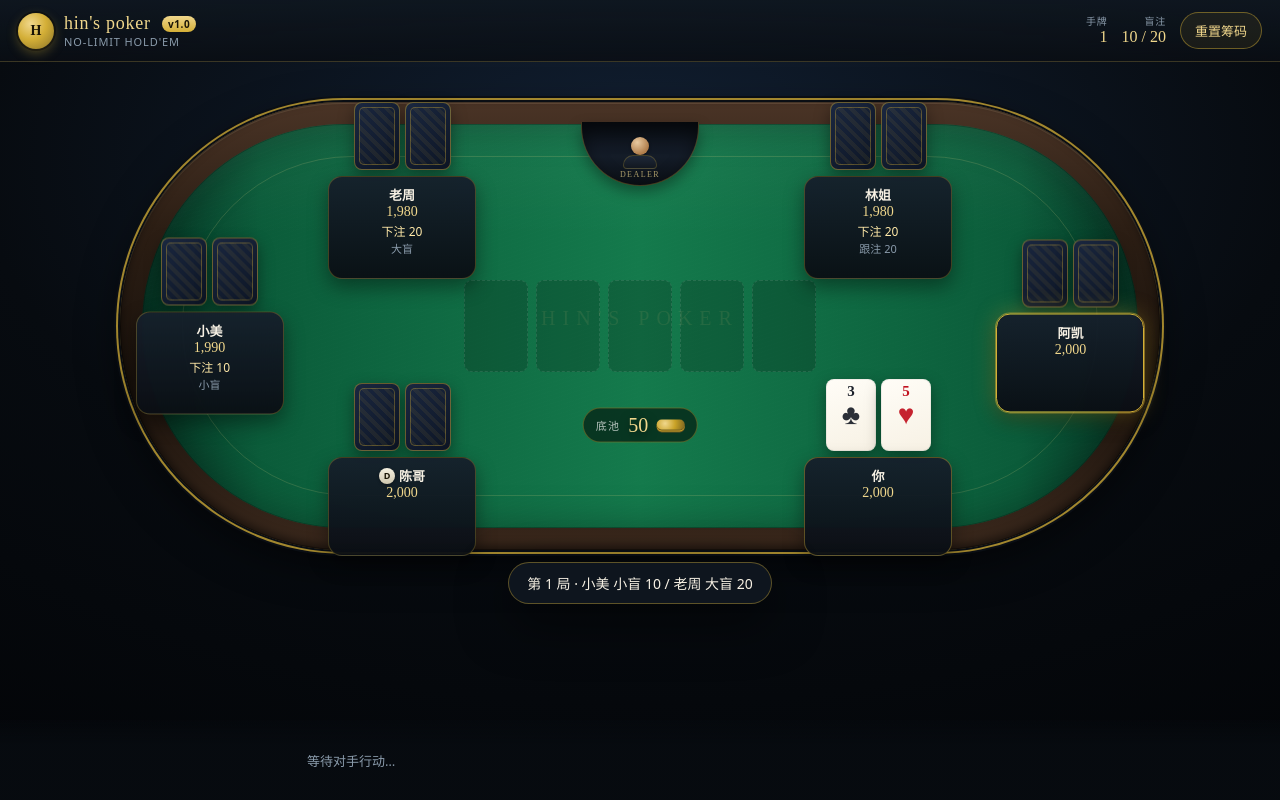
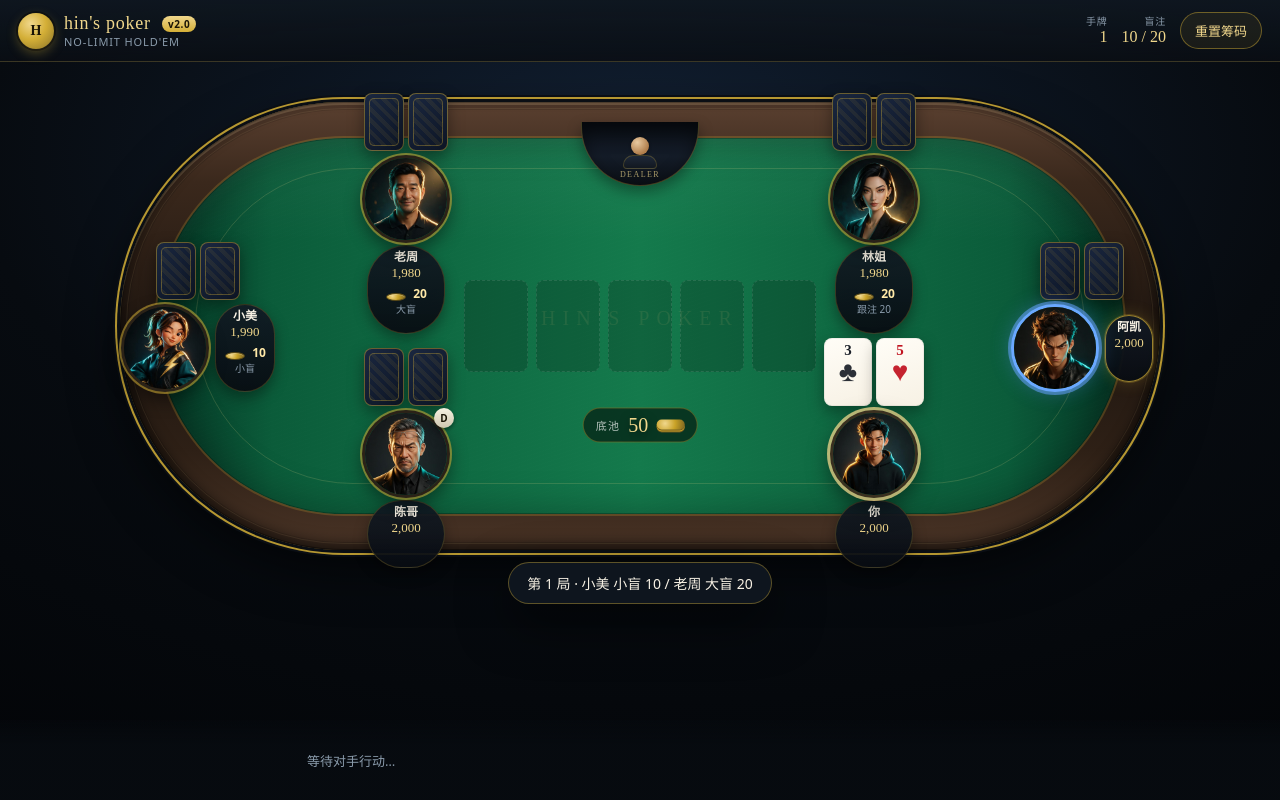
Before and after one commit to heyuxuan-git/hins-poker, a website: page index.html in a window 1280 px wide. Both pictures are taken after a click on the button "发牌 · 开始新局". Drawn offline with Linux system fonts and the light colour scheme.

Commit message:
release: v2.0 character avatars, chip-stack bets, wider soft rail

```diff
--- a/css/style.css
+++ b/css/style.css
@@ -202,18 +202,37 @@ button:focus-visible {
   position: absolute;
   inset: 0;
   border-radius: 999px;
-  padding: clamp(14px, 2.2vw, 22px);
+  padding: clamp(22px, 3.6vw, 36px);
   background:
-    linear-gradient(180deg, #4a3426 0%, #2c1e14 28%, #1a120c 62%, #3a281c 100%);
+    linear-gradient(180deg, #5a4030 0%, #3a281c 18%, #1f1610 52%, #2e2016 78%, #4a3426 100%);
   box-shadow:
-    inset 0 2px 0 rgba(255, 220, 170, 0.12),
-    inset 0 -4px 10px rgba(0, 0, 0, 0.55),
-    inset 0 0 0 1px rgba(0, 0, 0, 0.35),
-    0 0 0 2px #0a0e14,
-    0 0 0 4px rgba(212, 175, 55, 0.75),
-    0 0 0 6px #0a0e14,
-    0 14px 40px rgba(0, 0, 0, 0.55);
+    inset 0 3px 0 rgba(255, 220, 170, 0.16),
+    inset 0 -6px 14px rgba(0, 0, 0, 0.6),
+    inset 0 0 0 1px rgba(0, 0, 0, 0.4),
+    inset 0 0 0 8px rgba(0, 0, 0, 0.12),
+    0 0 0 3px #0a0e14,
+    0 0 0 5px rgba(212, 175, 55, 0.85),
+    0 0 0 7px #0a0e14,
+    0 18px 50px rgba(0, 0, 0, 0.6);
   z-index: 1;
+}
+
+.table-rail::before {
+  content: "";
+  position: absolute;
+  inset: 6px;
+  border-radius: 999px;
+  border: 1px solid rgba(255, 210, 150, 0.08);
+  pointer-events: none;
+}
+
+.table-rail::after {
+  content: "";
+  position: absolute;
+  inset: clamp(22px, 3.6vw, 36px);
+  border-radius: 999px;
+  box-shadow: 0 0 0 2px rgba(212, 175, 55, 0.22);
+  pointer-events: none;
 }
 
 .table {
@@ -469,178 +488,293 @@ button:focus-visible {
   flex-shrink: 0;
 }
 
-/* ===== Seats ===== */
+/* ===== Seats — character avatars + chip stacks ===== */
 .seat {
   position: absolute;
-  width: clamp(108px, 16vw, 148px);
+  width: clamp(112px, 15vw, 156px);
   z-index: 6;
   display: flex;
   flex-direction: column;
   align-items: center;
   gap: 4px;
   transition: filter 0.2s, opacity 0.2s;
+  pointer-events: none;
 }
 
 .seat.folded {
-  opacity: 0.42;
-  filter: grayscale(0.4);
+  opacity: 0.4;
+  filter: grayscale(0.55) brightness(0.85);
 }
 
-/* 6-max racetrack — even spacing along the track.
-   Hero (你) sits bottom-right, directly under 林姐 (top-right). */
+/* 6-max racetrack — even spacing; hero under 林姐 */
 .seat.top-left {
   left: 20%;
-  top: 0;
+  top: -2%;
   z-index: 7;
 }
 
 .seat.top-right {
   right: 20%;
-  top: 0;
+  top: -2%;
   z-index: 7;
 }
 
 .seat.left {
-  left: 1.5%;
-  top: 50%;
+  left: 0%;
+  top: 48%;
   transform: translateY(-50%);
   z-index: 7;
 }
 
 .seat.right {
-  right: 1.5%;
-  top: 50%;
+  right: 0%;
+  top: 48%;
   transform: translateY(-50%);
   z-index: 7;
 }
 
 .seat.bottom-left {
   left: 20%;
-  bottom: -6px;
+  bottom: -4%;
   z-index: 7;
 }
 
 .seat.bottom-right {
   right: 20%;
-  bottom: -6px;
+  bottom: -4%;
   z-index: 8;
 }
 
-.seat.bottom-right .player-chip {
-  border-color: rgba(212, 175, 55, 0.4);
-}
-
-.seat.thinking .player-chip {
-  border-color: rgba(140, 200, 255, 0.65);
-  box-shadow:
-    0 0 0 1px rgba(140, 200, 255, 0.35),
-    0 0 18px rgba(100, 170, 255, 0.25);
-}
-
-.seat.thinking .player-action {
-  color: #9ec9ff;
-}
-
-.seat-cards {
+.seat-body {
   display: flex;
-  gap: 5px;
-  min-height: clamp(40px, 6vw, 56px);
-  margin-bottom: 2px;
-}
-
-.seat-cards .pcard {
-  width: clamp(34px, 5vw, 46px);
-  height: clamp(50px, 7.4vw, 68px);
-}
-
-.seat.bottom-right .seat-cards .pcard {
-  width: clamp(38px, 5.8vw, 50px);
-  height: clamp(56px, 8.5vw, 72px);
-}
-
-.player-chip {
-  width: 100%;
-  border-radius: 14px;
-  padding: 8px 10px;
-  background: linear-gradient(180deg, rgba(22, 32, 44, 0.96), rgba(10, 14, 20, 0.96));
-  border: 1px solid rgba(212, 175, 55, 0.28);
-  box-shadow: 0 8px 20px rgba(0, 0, 0, 0.4);
-  text-align: center;
+  flex-direction: column;
+  align-items: center;
+  gap: 2px;
   position: relative;
 }
 
-.seat.current .player-chip {
+.avatar-wrap {
+  position: relative;
+  width: clamp(64px, 8.5vw, 88px);
+  height: clamp(64px, 8.5vw, 88px);
+}
+
+.avatar-glow {
+  position: absolute;
+  inset: -6px;
+  border-radius: 50%;
+  background: radial-gradient(circle, rgba(212, 175, 55, 0.35) 0%, transparent 70%);
+  opacity: 0;
+  transition: opacity 0.2s;
+  pointer-events: none;
+}
+
+.avatar {
+  position: relative;
+  width: 100%;
+  height: 100%;
+  border-radius: 50%;
+  object-fit: cover;
+  border: 3px solid #2a2218;
+  box-shadow:
+    0 0 0 2px rgba(212, 175, 55, 0.55),
+    0 8px 18px rgba(0, 0, 0, 0.45);
+  background: #121820;
+  display: block;
+}
+
+.seat.is-hero .avatar {
+  border-color: #3a3020;
+  box-shadow:
+    0 0 0 3px rgba(240, 215, 140, 0.75),
+    0 10px 22px rgba(0, 0, 0, 0.5);
+}
+
+.seat.current .avatar-glow,
+.seat.thinking .avatar-glow {
+  opacity: 1;
+}
+
+.seat.current .avatar {
   border-color: var(--gold);
   box-shadow:
-    0 0 0 1px rgba(212, 175, 55, 0.5),
-    0 0 22px rgba(212, 175, 55, 0.35),
-    0 8px 20px rgba(0, 0, 0, 0.4);
+    0 0 0 3px rgba(212, 175, 55, 0.85),
+    0 0 22px rgba(212, 175, 55, 0.45),
+    0 8px 18px rgba(0, 0, 0, 0.45);
 }
 
-.seat.winner .player-chip {
-  border-color: var(--gold-hi);
+.seat.thinking .avatar {
+  border-color: #6aa8ff;
   box-shadow:
-    0 0 0 2px rgba(240, 215, 140, 0.55),
-    0 0 28px rgba(240, 215, 140, 0.45);
-  animation: winPulse 1s ease infinite alternate;
+    0 0 0 3px rgba(100, 160, 255, 0.55),
+    0 0 20px rgba(80, 140, 255, 0.35);
 }
 
-@keyframes winPulse {
-  from { filter: brightness(1); }
-  to { filter: brightness(1.15); }
+.seat.winner .avatar {
+  animation: winPulse 0.9s ease infinite alternate;
+}
+
+.dealer-btn {
+  position: absolute;
+  right: -4px;
+  top: -2px;
+  display: inline-grid;
+  place-items: center;
+  width: 20px;
+  height: 20px;
+  border-radius: 50%;
+  background: linear-gradient(180deg, #f5f0e0, #cfc7b0);
+  color: #1a1405;
+  font-size: 10px;
+  font-weight: 800;
+  box-shadow: 0 2px 4px rgba(0, 0, 0, 0.45);
+  z-index: 2;
+}
+
+.dealer-btn[hidden] {
+  display: none !important;
+}
+
+.plate {
+  display: flex;
+  flex-direction: column;
+  align-items: center;
+  gap: 1px;
+  padding: 4px 10px 5px;
+  border-radius: 999px;
+  background: linear-gradient(180deg, rgba(18, 26, 36, 0.92), rgba(8, 12, 18, 0.95));
+  border: 1px solid rgba(212, 175, 55, 0.22);
+  box-shadow: 0 6px 14px rgba(0, 0, 0, 0.35);
+  min-width: 88%;
+  max-width: 100%;
+}
+
+.seat.current .plate {
+  border-color: rgba(212, 175, 55, 0.7);
+  box-shadow:
+    0 0 0 1px rgba(212, 175, 55, 0.25),
+    0 0 16px rgba(212, 175, 55, 0.25);
 }
 
 .player-name {
-  font-size: 13px;
+  font-size: 12px;
   font-weight: 600;
   color: var(--cream);
   display: flex;
   align-items: center;
   justify-content: center;
   gap: 4px;
-}
-
-.dealer-btn {
-  display: inline-grid;
-  place-items: center;
-  width: 16px;
-  height: 16px;
-  border-radius: 50%;
-  background: linear-gradient(180deg, #f5f0e0, #cfc7b0);
-  color: #1a1405;
-  font-size: 9px;
-  font-weight: 800;
-  box-shadow: 0 1px 3px rgba(0, 0, 0, 0.4);
-}
-
-.dealer-btn[hidden] {
-  display: none !important;
+  line-height: 1.2;
 }
 
 .player-stack {
   font-family: var(--font-display);
-  font-size: 14px;
+  font-size: 13px;
   color: var(--gold-hi);
   font-variant-numeric: tabular-nums;
+  line-height: 1.2;
+}
+
+.bet-row {
+  display: flex;
+  align-items: center;
+  justify-content: center;
+  gap: 6px;
+  margin-top: 2px;
+  min-height: 18px;
+}
+
+.bet-row[hidden] {
+  display: none !important;
 }
 
 .player-bet {
-  margin-top: 2px;
   font-size: 12px;
   color: #ffe9a8;
-  min-height: 16px;
+  font-variant-numeric: tabular-nums;
+  font-weight: 600;
 }
 
+/* Stacked casino chips next to bet amount */
+.chip-stack {
+  position: relative;
+  width: 22px;
+  height: 16px;
+  flex-shrink: 0;
+}
+
+.chip-stack i {
+  position: absolute;
+  left: 50%;
+  width: 20px;
+  height: 8px;
+  margin-left: -10px;
+  border-radius: 50%;
+  background:
+    radial-gradient(circle at 30% 35%, #f0d78c, #c9a227 45%, #7a6420 100%);
+  border: 1px solid #5a4a18;
+  box-shadow: inset 0 1px 0 rgba(255, 255, 255, 0.25);
+  display: none;
+}
+
+.chip-stack[data-tier="1"] i:nth-child(1),
+.chip-stack[data-tier="2"] i:nth-child(-n+2),
+.chip-stack[data-tier="3"] i:nth-child(-n+3),
+.chip-stack[data-tier="4"] i {
+  display: block;
+}
+
+.chip-stack i:nth-child(1) { bottom: 0; }
+.chip-stack i:nth-child(2) { bottom: 4px; }
+.chip-stack i:nth-child(3) { bottom: 8px; }
+.chip-stack i:nth-child(4) { bottom: 12px; }
+
 .player-action {
-  font-size: 11px;
+  font-size: 10px;
   color: var(--muted);
-  min-height: 14px;
+  min-height: 12px;
+  line-height: 1.2;
 }
 
 .hand-tag {
-  font-size: 11px;
+  font-size: 10px;
   color: var(--gold-hi);
-  min-height: 14px;
+  min-height: 12px;
+  line-height: 1.2;
+}
+
+.seat-cards {
+  display: flex;
+  gap: 4px;
+  min-height: clamp(36px, 5vw, 50px);
+  margin-bottom: 0;
+}
+
+.seat-cards .pcard {
+  width: clamp(30px, 4.2vw, 40px);
+  height: clamp(44px, 6.2vw, 58px);
+}
+
+.seat.bottom-right .seat-cards .pcard {
+  width: clamp(36px, 5.2vw, 48px);
+  height: clamp(52px, 7.6vw, 68px);
+}
+
+.seat.left .seat-body,
+.seat.right .seat-body {
+  flex-direction: row;
+  gap: 6px;
+}
+
+.seat.left .plate,
+.seat.right .plate {
+  min-width: 0;
+  padding: 4px 8px;
+}
+
+@keyframes winPulse {
+  from { filter: brightness(1); }
+  to { filter: brightness(1.2); }
 }
 
 /* ===== Message ===== */
@@ -868,14 +1002,14 @@ button:focus-visible {
   }
 
   .table-rail {
-    padding: 12px;
+    padding: 18px;
     box-shadow:
-      inset 0 2px 0 rgba(255, 220, 170, 0.1),
-      inset 0 -3px 8px rgba(0, 0, 0, 0.5),
+      inset 0 2px 0 rgba(255, 220, 170, 0.12),
+      inset 0 -4px 10px rgba(0, 0, 0, 0.55),
       0 0 0 2px #0a0e14,
-      0 0 0 3px rgba(212, 175, 55, 0.7),
+      0 0 0 3px rgba(212, 175, 55, 0.75),
       0 0 0 5px #0a0e14,
-      0 10px 28px rgba(0, 0, 0, 0.5);
+      0 12px 32px rgba(0, 0, 0, 0.5);
   }
 
   .table {
--- a/index.html
+++ b/index.html
@@ -5,9 +5,9 @@
   <meta name="viewport" content="width=device-width, initial-scale=1, viewport-fit=cover" />
   <meta name="theme-color" content="#070b10" />
   <meta name="description" content="hin's poker — 跑道台面德州扑克小游戏，与五位 AI 同桌对战" />
-  <title>hin's poker · 德州扑克 v1.0</title>
+  <title>hin's poker · 德州扑克 v2.0</title>
   <link rel="icon" type="image/svg+xml" href="assets/favicon.svg" />
-  <link rel="stylesheet" href="css/style.css?v=175c8f4" />
+  <link rel="stylesheet" href="css/style.css?v=v2" />
 </head>
 <body>
   <div class="app">
@@ -15,7 +15,7 @@
       <div class="brand">
         <div class="brand-mark" aria-hidden="true">H</div>
         <div class="brand-text">
-          <div class="brand-title">hin's poker <span class="brand-ver">v1.0</span></div>
+          <div class="brand-title">hin's poker <span class="brand-ver">v2.0</span></div>
           <div class="brand-sub">No-Limit Hold'em</div>
         </div>
       </div>
@@ -94,6 +94,6 @@
     </footer>
   </div>
 
-  <script type="module" src="js/main.js?v=175c8f4"></script>
+  <script type="module" src="js/main.js?v=v2"></script>
 </body>
 </html>
--- a/js/game.js
+++ b/js/game.js
@@ -14,12 +14,12 @@ export class PokerGame {
   constructor(onUpdate) {
     this.onUpdate = onUpdate || (() => {});
     this.players = [
-      { id: 0, name: '你', stack: STARTING_STACK, isHero: true, cards: [], bet: 0, totalBet: 0, folded: false, allIn: false, acted: false, seat: 'bottom-right' },
-      { id: 1, name: '陈哥', stack: STARTING_STACK, isHero: false, cards: [], bet: 0, totalBet: 0, folded: false, allIn: false, acted: false, seat: 'bottom-left', personality: 'tight' },
-      { id: 2, name: '小美', stack: STARTING_STACK, isHero: false, cards: [], bet: 0, totalBet: 0, folded: false, allIn: false, acted: false, seat: 'left', personality: 'maniac' },
-      { id: 3, name: '老周', stack: STARTING_STACK, isHero: false, cards: [], bet: 0, totalBet: 0, folded: false, allIn: false, acted: false, seat: 'top-left', personality: 'balanced' },
-      { id: 4, name: '林姐', stack: STARTING_STACK, isHero: false, cards: [], bet: 0, totalBet: 0, folded: false, allIn: false, acted: false, seat: 'top-right', personality: 'tight' },
-      { id: 5, name: '阿凯', stack: STARTING_STACK, isHero: false, cards: [], bet: 0, totalBet: 0, folded: false, allIn: false, acted: false, seat: 'right', personality: 'aggressive' },
+      { id: 0, name: '你', stack: STARTING_STACK, isHero: true, cards: [], bet: 0, totalBet: 0, folded: false, allIn: false, acted: false, seat: 'bottom-right', avatar: 'hero' },
+      { id: 1, name: '陈哥', stack: STARTING_STACK, isHero: false, cards: [], bet: 0, totalBet: 0, folded: false, allIn: false, acted: false, seat: 'bottom-left', personality: 'tight', avatar: 'chen' },
+      { id: 2, name: '小美', stack: STARTING_STACK, isHero: false, cards: [], bet: 0, totalBet: 0, folded: false, allIn: false, acted: false, seat: 'left', personality: 'maniac', avatar: 'mei' },
+      { id: 3, name: '老周', stack: STARTING_STACK, isHero: false, cards: [], bet: 0, totalBet: 0, folded: false, allIn: false, acted: false, seat: 'top-left', personality: 'balanced', avatar: 'zhou' },
+      { id: 4, name: '林姐', stack: STARTING_STACK, isHero: false, cards: [], bet: 0, totalBet: 0, folded: false, allIn: false, acted: false, seat: 'top-right', personality: 'tight', avatar: 'lin' },
+      { id: 5, name: '阿凯', stack: STARTING_STACK, isHero: false, cards: [], bet: 0, totalBet: 0, folded: false, allIn: false, acted: false, seat: 'right', personality: 'aggressive', avatar: 'kai' },
     ];
     this.handNumber = 0;
     this.button = 0;
@@ -87,6 +87,7 @@ export class PokerGame {
         isCurrent: p.id === this.currentPlayer,
         isThinking: !!p.isThinking,
         seat: p.seat,
+        avatar: p.avatar || null,
         lastAction: p.lastAction || null,
         handName: p.handName || null,
       })),
--- a/js/main.js
+++ b/js/main.js
@@ -62,28 +62,43 @@ function ensureSeatScaffold(el) {
 
   el.innerHTML = `
     <div class="seat-cards"></div>
-    <div class="player-chip">
-      <div class="player-name">
+    <div class="seat-body">
+      <div class="avatar-wrap">
+        <div class="avatar-glow"></div>
+        <img class="avatar" alt="" width="72" height="72" draggable="false" />
         <span class="dealer-btn" title="庄家" hidden>D</span>
-        <span class="player-name-text"></span>
       </div>
-      <div class="player-stack"></div>
-      <div class="player-bet"></div>
-      <div class="player-action"></div>
-      <div class="hand-tag"></div>
+      <div class="plate">
+        <div class="player-name">
+          <span class="player-name-text"></span>
+        </div>
+        <div class="player-stack"></div>
+        <div class="bet-row" hidden>
+          <span class="chip-stack" aria-hidden="true">
+            <i></i><i></i><i></i><i></i>
+          </span>
+          <span class="player-bet"></span>
+        </div>
+        <div class="player-action"></div>
+        <div class="hand-tag"></div>
+      </div>
     </div>
   `;
 
   cache = {
     cards: el.querySelector('.seat-cards'),
+    avatar: el.querySelector('.avatar'),
     name: el.querySelector('.player-name-text'),
     dealer: el.querySelector('.dealer-btn'),
     stack: el.querySelector('.player-stack'),
+    betRow: el.querySelector('.bet-row'),
     bet: el.querySelector('.player-bet'),
+    chipStack: el.querySelector('.chip-stack'),
     action: el.querySelector('.player-action'),
     hand: el.querySelector('.hand-tag'),
     cardEls: [],
     cardKeys: [],
+    avatarKey: '',
   };
   seatCache.set(el, cache);
   return cache;
@@ -118,10 +133,17 @@ function renderSeat(el, player, state) {
   if (player.isCurrent) classes.push('current');
   if (isWinner) classes.push('winner');
   if (player.isThinking) classes.push('thinking');
+  if (player.isHero) classes.push('is-hero');
   const nextClass = classes.join(' ');
   if (el.className !== nextClass) el.className = nextClass;
 
   syncCards(cache.cards, cache, player.cards);
+
+  const avatarKey = player.avatar || 'hero';
+  if (cache.avatarKey !== avatarKey) {
+    cache.avatarKey = avatarKey;
+    cache.avatar.src = `assets/avatar-${avatarKey}.png`;
+  }
 
   if (cache.name.textContent !== player.name) cache.name.textContent = player.name;
   if (cache.dealer.hidden === !!player.isButton) cache.dealer.hidden = !player.isButton;
@@ -129,8 +151,14 @@ function renderSeat(el, player, state) {
   const stackText = formatChips(player.stack);
   if (cache.stack.textContent !== stackText) cache.stack.textContent = stackText;
 
-  const betText = player.bet > 0 ? `下注 ${formatChips(player.bet)}` : '';
-  if (cache.bet.textContent !== betText) cache.bet.textContent = betText;
+  const hasBet = player.bet > 0;
+  if (cache.betRow.hidden === hasBet) cache.betRow.hidden = !hasBet;
+  if (hasBet) {
+    const betText = formatChips(player.bet);
+    if (cache.bet.textContent !== betText) cache.bet.textContent = betText;
+    const chips = Math.min(4, Math.max(1, Math.ceil(player.bet / 50)));
+    cache.chipStack.dataset.tier = String(chips);
+  }
 
   const actionText = player.lastAction || '';
   if (cache.action.textContent !== actionText) cache.action.textContent = actionText;
--- a/package.json
+++ b/package.json
@@ -1,9 +1,9 @@
 {
   "name": "hins-poker",
-  "version": "1.0.0",
+  "version": "2.0.0",
   "private": true,
   "type": "module",
-  "description": "hin's poker — Texas Hold'em browser game (v1.0)",
+  "description": "hin's poker v2.0 — Texas Hold'em browser game",
   "scripts": {
     "test": "node js/evaluator.test.mjs",
     "start": "python3 -m http.server 5173"
```
Also changed, not shown: README.md, assets/avatar-chen.png (added), assets/avatar-hero.png (added), assets/avatar-kai.png (added), assets/avatar-lin.png (added), assets/avatar-mei.png (added), assets/avatar-zhou.png (added).
